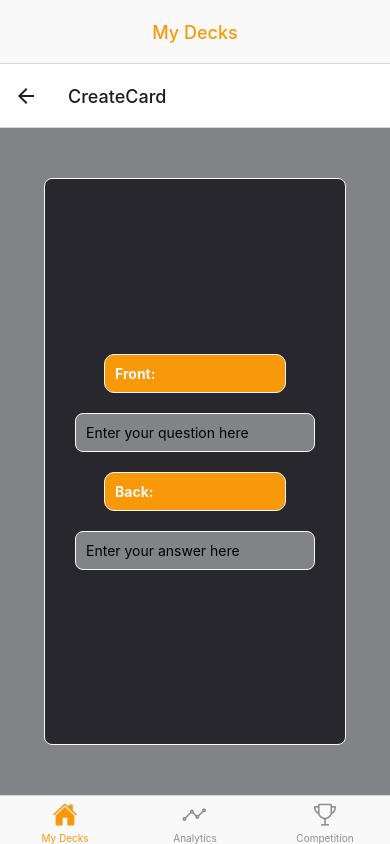
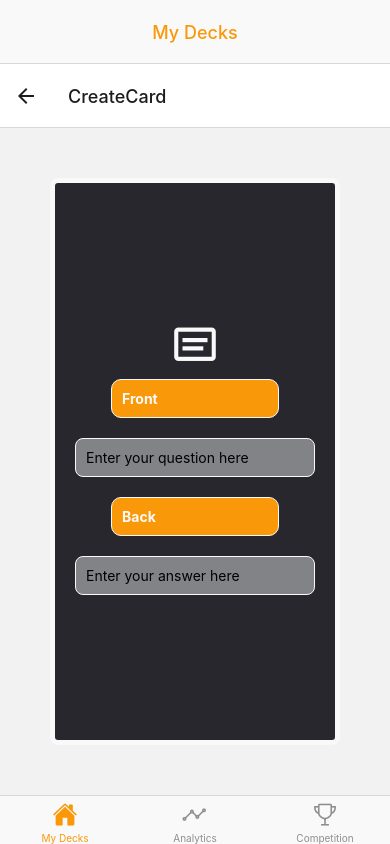
Before and after one commit to reemhd/DevCards-Frontend, a React Native app: screen /CreateCard in a window 390 px wide. Built offline with nearby package versions, Linux system fonts and the light colour scheme.

Commit message:
messing about with colors

```diff
--- a/components/CreateCard.jsx
+++ b/components/CreateCard.jsx
@@ -1,29 +1,33 @@
 import React from "react";
 import { useState } from "react";
 import { Text, View, TextInput, StyleSheet } from "react-native";
+import { MaterialCommunityIcons } from "@expo/vector-icons";
 
 const CreateCard = () => {
   const [cardFront, setCardFront] = useState("");
   const [cardBack, setCardBack] = useState("");
 
   return (
-    <View style={cardStyles.outer}>
     <View style={cardStyles.container}>
-        <Text style={cardStyles.label}>Front: </Text>
+      <MaterialCommunityIcons
+        name="card-text-outline"
+        size={50}
+        color="#F9F9F9"
+      />
+      <Text style={cardStyles.label}>Front</Text>
       <TextInput
         style={cardStyles.inputBox}
         placeholder="Enter your question here"
         value={cardFront}
         onChangeText={(text) => setCardFront(text)}
       />
-        <Text style={cardStyles.label}>Back: </Text>
+      <Text style={cardStyles.label}>Back</Text>
       <TextInput
         style={cardStyles.inputBox}
         placeholder="Enter your answer here"
         value={cardBack}
         onChangeText={(text) => setCardBack(text)}
       />
-      </View>
     </View>
   );
 };
@@ -36,7 +40,7 @@ const cardStyles = StyleSheet.create({
     justifyContent: "center",
     alignItems: "center",
     borderStyle: "solid",
-    borderWidth: 1,
+    borderWidth: 5,
     borderColor: "#F9F9F9",
     margin: 50,
     padding: 20,
@@ -65,11 +69,6 @@ const cardStyles = StyleSheet.create({
     borderColor: "#F9F9F9",
     borderWidth: 1,
   },
-  outer: {
-    flex: 1,
-    backgroundColor: "#818387",
-    alignItems: "center",
-  },
 });
 
 export default CreateCard;
```
Lines whose indentation alone changed are shown as unchanged.
